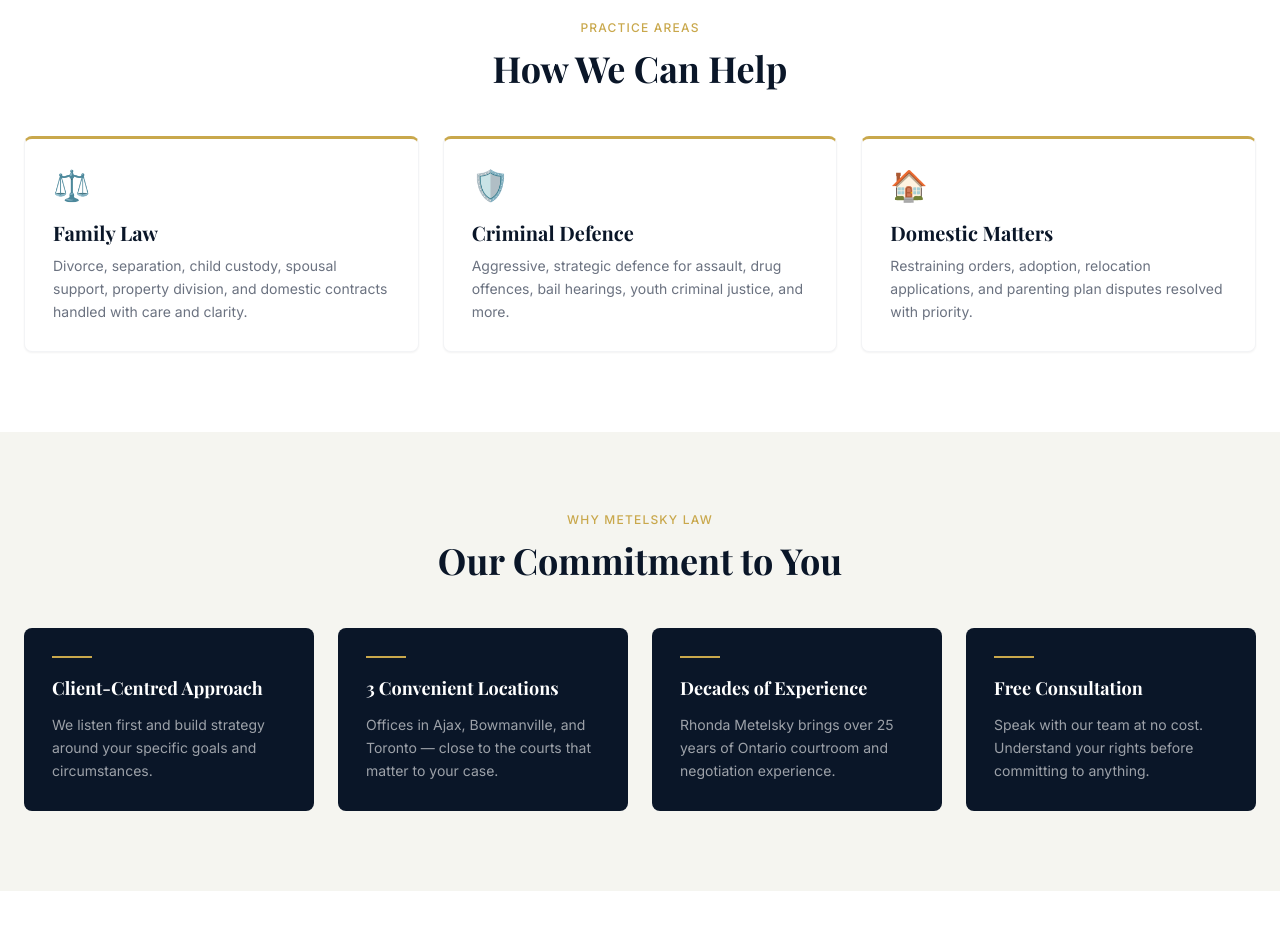
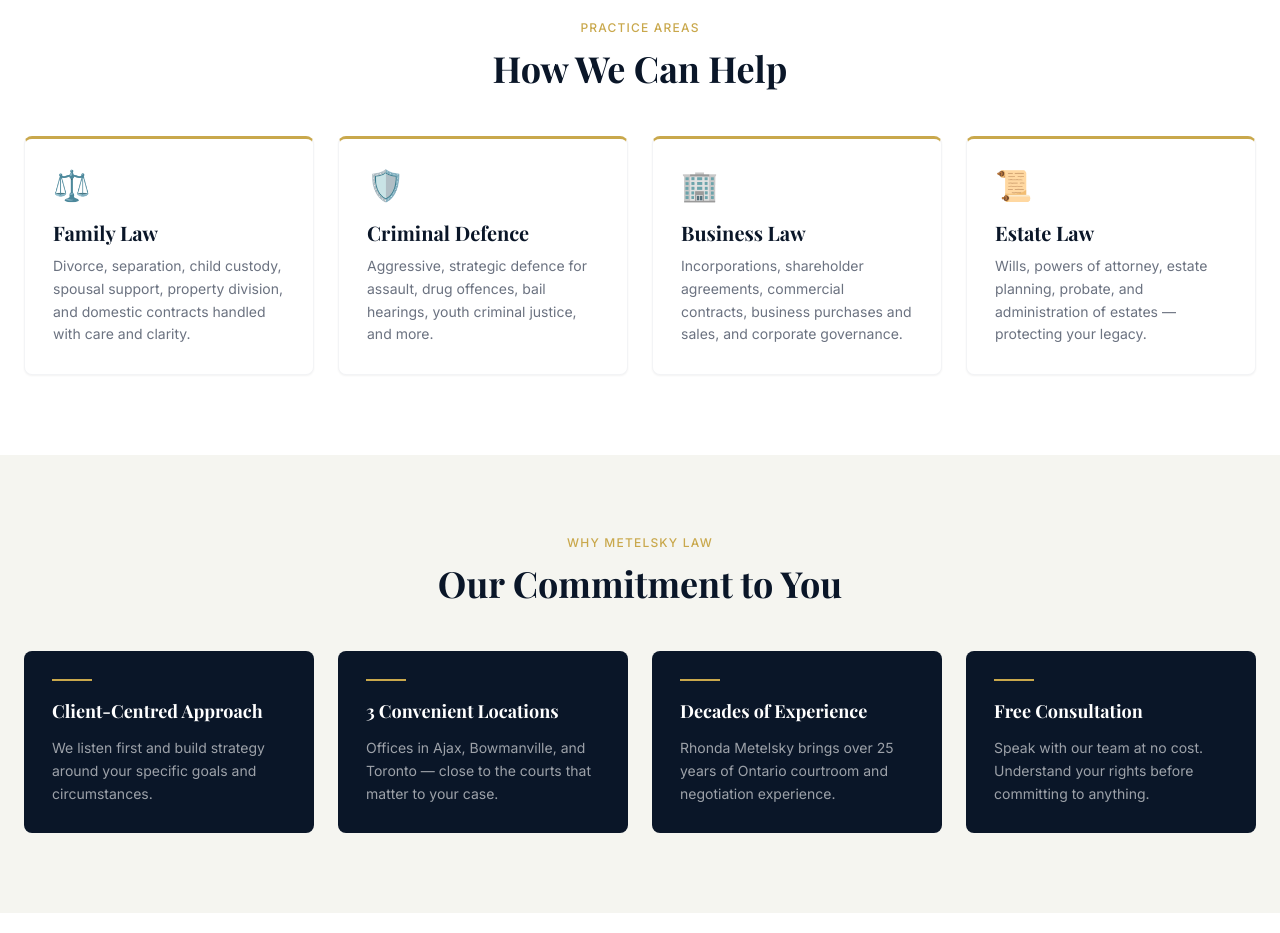
Before and after one commit to Lexgrowthai/metlaw, a React (Vite) app: page / in a window 1280 px wide. Shown: the part 860-1793 px from the top of the page. Built offline with nearby package versions, Linux system fonts and the light colour scheme; a web font is replaced by a local one.

Commit message:
Replace Domestic Matters with Business Law and Estate Law on home page
Co-Authored-By: Claude Sonnet 4.6 <noreply@anthropic.com>
Claude-Session: https://claude.ai/code/session_015wC1BkBZ7Jo6JqEgbC15LN

```diff
--- a/src/pages/Home.jsx
+++ b/src/pages/Home.jsx
@@ -21,9 +21,15 @@ const services = [
     to: '/criminal-defence',
   },
   {
-    icon: '🏠',
-    title: 'Domestic Matters',
-    desc: 'Restraining orders, adoption, relocation applications, and parenting plan disputes resolved with priority.',
+    icon: '🏢',
+    title: 'Business Law',
+    desc: 'Incorporations, shareholder agreements, commercial contracts, business purchases and sales, and corporate governance.',
+    to: '/family-law',
+  },
+  {
+    icon: '📜',
+    title: 'Estate Law',
+    desc: 'Wills, powers of attorney, estate planning, probate, and administration of estates — protecting your legacy.',
     to: '/family-law',
   },
 ]
@@ -69,7 +75,7 @@ export default function Home() {
           <h2 className="font-serif font-bold text-navy text-4xl mb-12 text-center">
             How We Can Help
           </h2>
-          <div className="grid md:grid-cols-3 gap-6">
+          <div className="grid sm:grid-cols-2 lg:grid-cols-4 gap-6">
             {services.map((s) => (
               <ServiceCard key={s.title} {...s} />
             ))}
```
